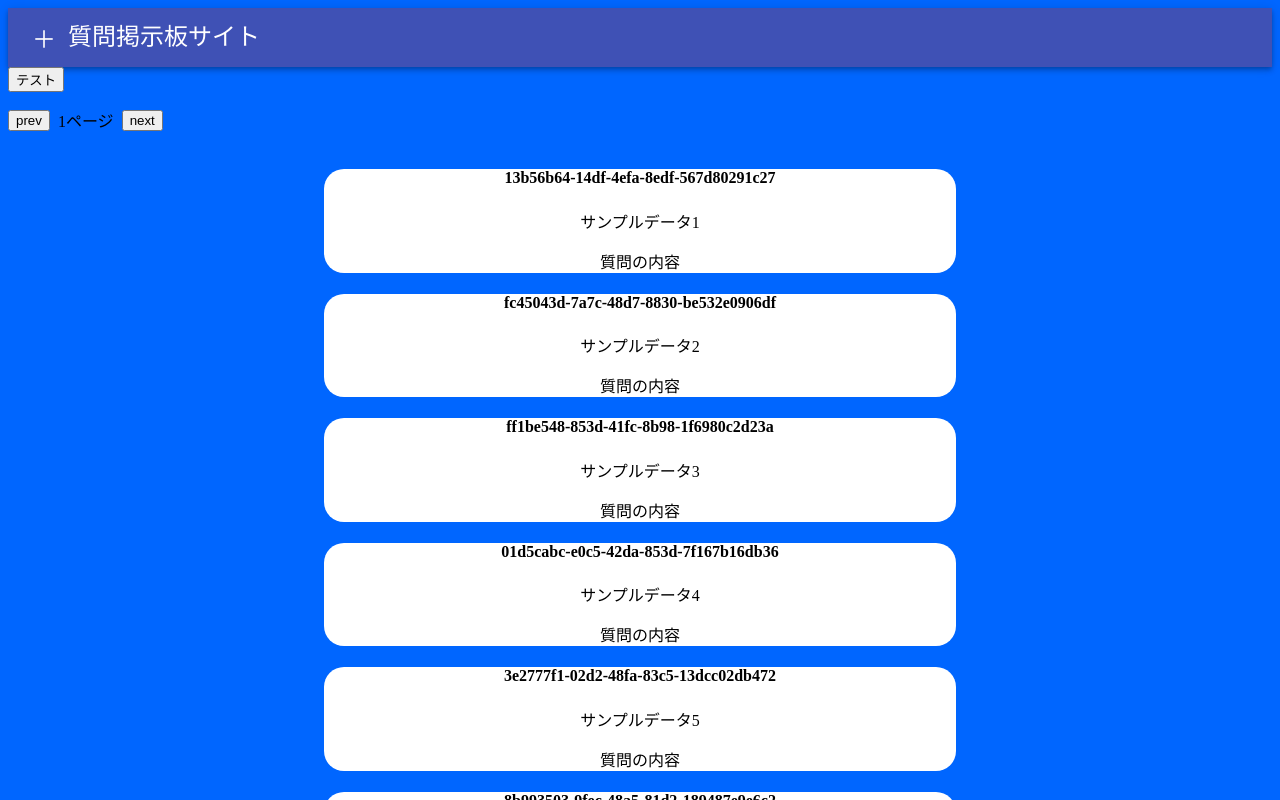
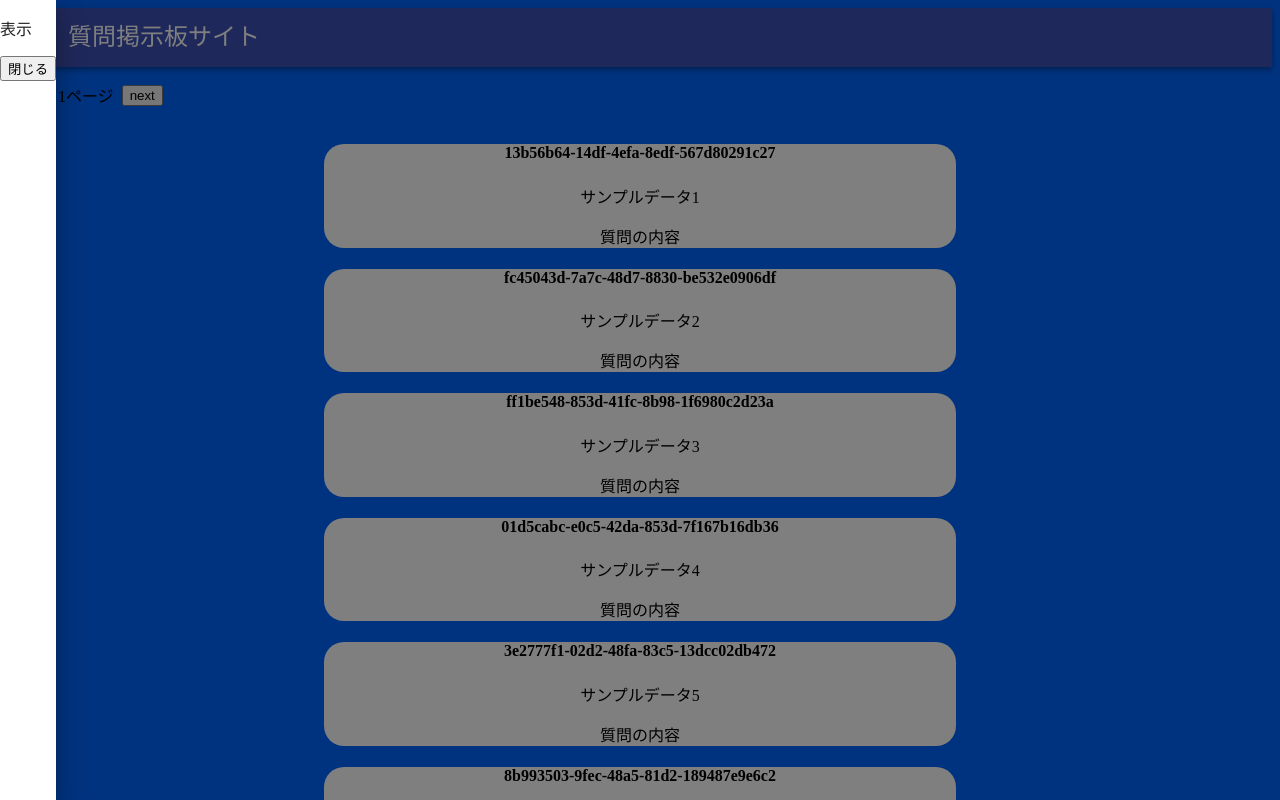
Before and after one commit to shunsuke-kawata/Question_thread, a React (Create React App) app in the folder frontend/frontend/react-sample/: page / in a window 1280 px wide. Both pictures are taken after a click on the button "menu". Shown: the top 800 px of the page. Built offline with nearby package versions, Linux system fonts and the light colour scheme.

Commit message:
update アニメーションサイドバーの実装

```diff
--- a/frontend/frontend/react-sample/src/Components/Details.jsx
+++ b/frontend/frontend/react-sample/src/Components/Details.jsx
@@ -1,14 +1,10 @@
 const Details = ({ detailsflag, setDetailsFlag }) => {
-  const closeDetails = () => {
-    setDetailsFlag(false);
-    console.log(detailsflag);
-  };
   return (
     <>
       {detailsflag ? (
         <div>
           <p>データ詳細</p>
-          <button onClick={closeDetails}>閉じる</button>
+          <button onClick={() => setDetailsFlag(false)}>閉じる</button>
         </div>
       ) : (
         <></>
--- a/frontend/frontend/react-sample/src/Components/Header.jsx
+++ b/frontend/frontend/react-sample/src/Components/Header.jsx
@@ -7,7 +7,7 @@ import {
   Button,
 } from "@material-ui/core";
 
-const Header = ({ setTest }) => {
+const Header = ({ setMenubarFlag }) => {
   return (
     <div>
       <AppBar position="static">
@@ -17,7 +17,7 @@ const Header = ({ setTest }) => {
             color="inherit"
             aria-label="menu"
             sx={{ mr: 2 }}
-            onClick={setTest}
+            onClick={() => setMenubarFlag(true)}
           >
             ＋
           </IconButton>
--- a/frontend/frontend/react-sample/src/Components/Main.jsx
+++ b/frontend/frontend/react-sample/src/Components/Main.jsx
@@ -7,18 +7,27 @@ import Details from "./Details";
 import { useState } from "react";
 import { HStack, VStack } from "@chakra-ui/react";
 import { Drawer } from "@material-ui/core";
+import Menubar from "./Menubar";
 
 const Main = () => {
   const [index, setIndex] = useState(1);
   const [detailsflag, setDetailsFlag] = useState(false);
-  const [test, setTest] = useState(false);
+  const [menubarflag, setMenubarFlag] = useState(false);
   const data = dummyData;
 
   //indexの状態を変更する関数
   return (
     <>
-      <Header setTest={setTest} />
-      {test ? <button onClick={() => setTest()}>テスト</button> : <></>}
+      <Header setMenubarFlag={setMenubarFlag} />
+      <Drawer
+        anchor="left"
+        open={menubarflag}
+        onClose={() => {
+          setMenubarFlag(false);
+        }}
+      >
+        <Menubar setMenubarFlag={setMenubarFlag} />
+      </Drawer>
       <IndexArea index={index} data={data} setIndex={setIndex} />
       <Details detailsflag={detailsflag} setDetailsFlag={setDetailsFlag} />
       <QuestionArea index={index} data={data} setDetailsFlag={setDetailsFlag} />
--- a/frontend/frontend/react-sample/src/Components/Menubar.jsx
+++ b/frontend/frontend/react-sample/src/Components/Menubar.jsx
@@ -1,39 +1,14 @@
 import React from "react";
-import Sidebar from "react-sidebar";
 
-class Sample extends React.Component {
-  constructor(props) {
-    super(props);
-    this.state = {
-      sidebarOpen: true,
-    };
-    this.onSetSidebarOpen = this.onSetSidebarOpen.bind(this);
-  }
+const Menubar = ({ setMenubarFlag }) => {
+  return (
+    <>
+      <div className="menubar">
+        <p>表示</p>
+        <button onClick={() => setMenubarFlag(false)}>閉じる</button>
+      </div>
+    </>
+  );
+};
 
-  onSetSidebarOpen(open) {
-    this.setState({ sidebarOpen: open });
-  }
-
-  render() {
-    return (
-      <Sidebar
-        sidebar={
-          <div>
-            <b>サイドバー</b>
-            <br></br>
-            <b>サイドバー</b>
-          </div>
-        }
-        open={this.state.sidebarOpen}
-        onSetOpen={this.onSetSidebarOpen}
-        styles={{ sidebar: { background: "white" } }}
-      >
-        <button onClick={() => this.onSetSidebarOpen(true)}>
-          サイドーバーを開く
-        </button>
-      </Sidebar>
-    );
-  }
-}
-
-export default Sample;
+export default Menubar;
--- a/frontend/frontend/react-sample/src/Components/Question.jsx
+++ b/frontend/frontend/react-sample/src/Components/Question.jsx
@@ -2,11 +2,8 @@ import React from "react";
 import "../css/Question.css";
 
 const Question = ({ id, title, body, setDetailsFlag }) => {
-  const showDetails = () => {
-    setDetailsFlag(true);
-  };
   return (
-    <div className="question_body" onClick={showDetails}>
+    <div className="question_body" onClick={() => setDetailsFlag(true)}>
       <h4>{id}</h4>
       <p>{title}</p>
       <p>{body}</p>
```
